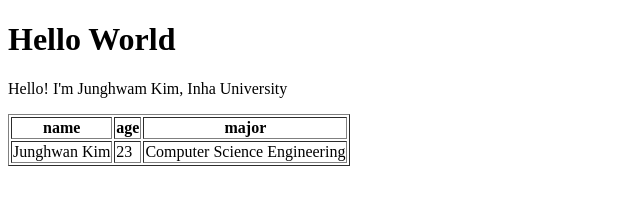
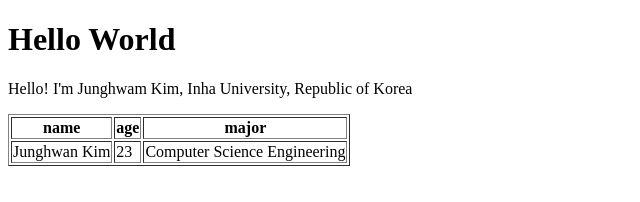
Before and after one commit to hw4n2/hw4n2.github.io, a plain HTML site: page test.html in a window 1280 px wide. Shown: the whole page, without its empty margins (0-640 px from the left). Drawn offline with Linux system fonts and the light colour scheme.

Commit message:
second commit

```diff
--- a/test.html
+++ b/test.html
@@ -5,7 +5,7 @@
     </head>
     <body>
         <h1>Hello World</h1>
-        <p>Hello! I'm Junghwam Kim, Inha University</p>
+        <p>Hello! I'm Junghwam Kim, Inha University, Republic of Korea</p>
         <table border = "1">
             <tr>
                 <th>name</th>
```
